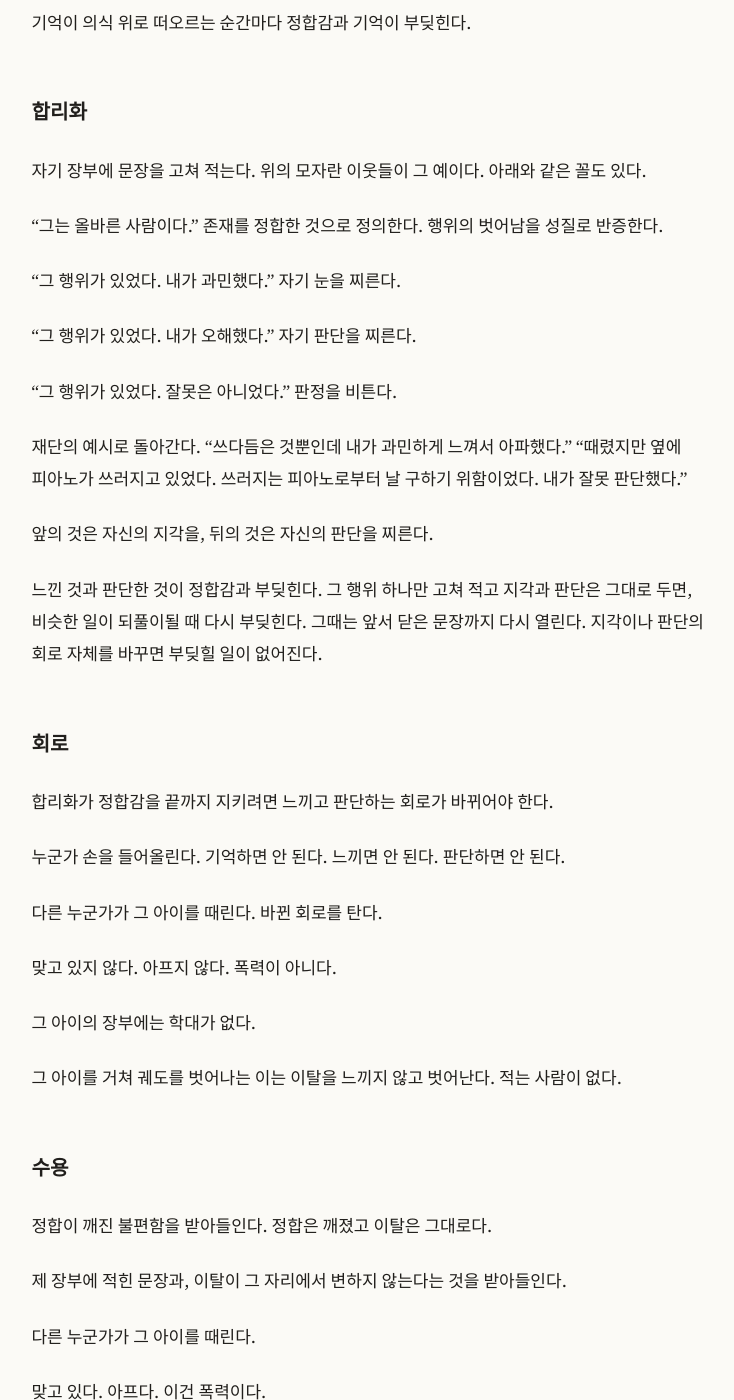
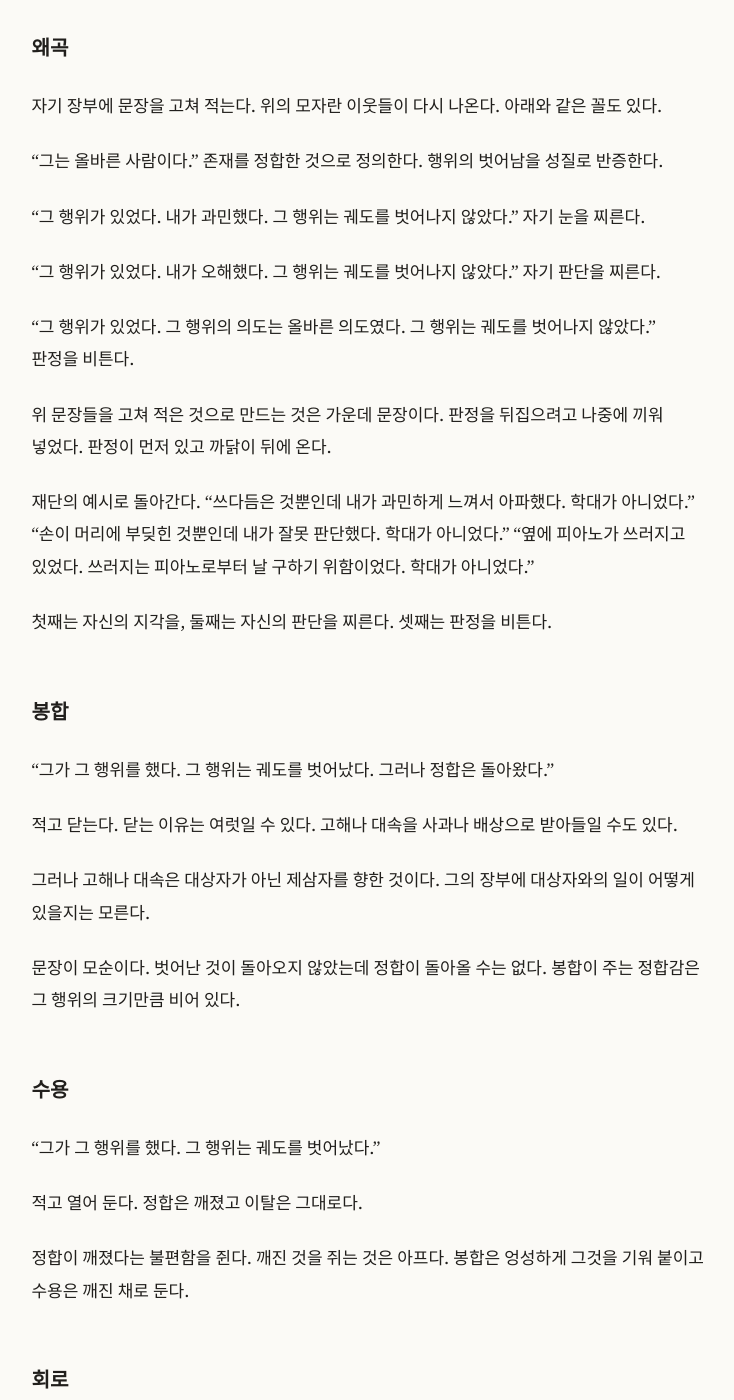
Before and after one commit to nonasking/essays, a Jekyll site: the page built from the-way-back/index.md, in a window 1280 px wide and 1400 px high, scrolled down 5822 px. Shown: the whole window, without its empty margins (271-1005 px from the left). Built offline with Jekyll 4.4.1, drawn with Linux system fonts in a browser that asks for light colours; some of the changed text lies outside the part shown.

Commit message:
The Way Back: revision (receiving side regrouped into 부인, 왜곡, 봉합, 수용, then 회로) (KR)
Co-Authored-By: Claude Opus 5.5 <noreply@anthropic.com>
Claude-Session: https://claude.ai/code/session_01BTGLPEX5bYYFg2Z8XzfYW8

```diff
--- a/the-way-back/index.md
+++ b/the-way-back/index.md
@@ -143,73 +143,77 @@ description: 궤도를 벗어난 것이 돌아오는 길. 풀어서 돌아오면
 
 그런 일을 겪을수록 대상자는 지목보다 눈을 감는 게 덜 다친다는 것을 배운다. 입을 다물면 찔리지 않는다. 제대로 봤지만 입이 막혔다는 것보다 잘못 봤다는 것이 받아들이기 편하다.
 
+대상자의 장부에도 문장이 있다. "그가 어떤 행위를 했다." "그 행위는 궤도를 벗어났다."
+
+행위자가 문장을 건네지 않으면 이 문장을 어떻게 할지는 대상자의 일이다.
+
 ## 부인
-
-대상자의 장부에도 문장이 있다. "그가 어떤 행위를 했다." "그 행위는 궤도를 벗어났다." 받지 못한 사과를 기다리는 동안, 이 문장을 어떻게 할지가 대상자의 일로 남는다. 행위자가 밖에서 하던 것을 대상자가 안에서 한다.
 
 자기 장부에 적힌 문장을 지운다.
 
-이탈이 없으면 정합감은 지켜진다. 그러나 어딘가에 적히지 않더라도 이탈은 실재한다.
-
-스스로의 기억을 없애서 정합감을 지키는 일이다.
+벗어난 일이 없다. 정합이 깨지지 않았으니 정합감은 지켜진다.
 
 기대어 살아야 하는 상대에게 당한 이는 그 일을 알지 않는 편이 살아남는 데 필요할 수 있다는 이론이 있다.
 
-그러나 기억은 사라지지 않고 의식 아래로 내려간다.
+그러나 적든 말든 이탈은 있다. 기억은 사라지지 않고 의식 아래로 내려간다.
 
 기억이 의식 위로 떠오르는 순간마다 정합감과 기억이 부딪힌다.
 
-## 합리화
+## 왜곡
 
-자기 장부에 문장을 고쳐 적는다. 위의 모자란 이웃들이 그 예이다. 아래와 같은 꼴도 있다.
+자기 장부에 문장을 고쳐 적는다. 위의 모자란 이웃들이 다시 나온다. 아래와 같은 꼴도 있다.
 
 "그는 올바른 사람이다." 존재를 정합한 것으로 정의한다. 행위의 벗어남을 성질로 반증한다.
 
-"그 행위가 있었다. 내가 과민했다." 자기 눈을 찌른다.
+"그 행위가 있었다. 내가 과민했다. 그 행위는 궤도를 벗어나지 않았다." 자기 눈을 찌른다.
 
-"그 행위가 있었다. 내가 오해했다." 자기 판단을 찌른다.
+"그 행위가 있었다. 내가 오해했다. 그 행위는 궤도를 벗어나지 않았다." 자기 판단을 찌른다.
 
-"그 행위가 있었다. 잘못은 아니었다." 판정을 비튼다.
+"그 행위가 있었다. 그 행위의 의도는 올바른 의도였다. 그 행위는 궤도를 벗어나지 않았다." 판정을 비튼다.
 
-재단의 예시로 돌아간다. "쓰다듬은 것뿐인데 내가 과민하게 느껴서 아파했다." "때렸지만 옆에 피아노가 쓰러지고 있었다. 쓰러지는 피아노로부터 날 구하기 위함이었다. 내가 잘못 판단했다."
+위 문장들을 고쳐 적은 것으로 만드는 것은 가운데 문장이다. 판정을 뒤집으려고 나중에 끼워 넣었다. 판정이 먼저 있고 까닭이 뒤에 온다.
 
-앞의 것은 자신의 지각을, 뒤의 것은 자신의 판단을 찌른다.
+재단의 예시로 돌아간다. "쓰다듬은 것뿐인데 내가 과민하게 느껴서 아파했다. 학대가 아니었다." "손이 머리에 부딪힌 것뿐인데 내가 잘못 판단했다. 학대가 아니었다." "옆에 피아노가 쓰러지고 있었다. 쓰러지는 피아노로부터 날 구하기 위함이었다. 학대가 아니었다."
 
-느낀 것과 판단한 것이 정합감과 부딪힌다. 그 행위 하나만 고쳐 적고 지각과 판단은 그대로 두면, 비슷한 일이 되풀이될 때 다시 부딪힌다. 그때는 앞서 닫은 문장까지 다시 열린다. 지각이나 판단의 회로 자체를 바꾸면 부딪힐 일이 없어진다.
+첫째는 자신의 지각을, 둘째는 자신의 판단을 찌른다. 셋째는 판정을 비튼다.
+
+## 봉합
+
+"그가 그 행위를 했다. 그 행위는 궤도를 벗어났다. 그러나 정합은 돌아왔다."
+
+적고 닫는다. 닫는 이유는 여럿일 수 있다. 고해나 대속을 사과나 배상으로 받아들일 수도 있다.
+
+그러나 고해나 대속은 대상자가 아닌 제삼자를 향한 것이다. 그의 장부에 대상자와의 일이 어떻게 있을지는 모른다.
+
+문장이 모순이다. 벗어난 것이 돌아오지 않았는데 정합이 돌아올 수는 없다. 봉합이 주는 정합감은 그 행위의 크기만큼 비어 있다.
+
+## 수용
+
+"그가 그 행위를 했다. 그 행위는 궤도를 벗어났다."
+
+적고 열어 둔다. 정합은 깨졌고 이탈은 그대로다.
+
+정합이 깨졌다는 불편함을 쥔다. 깨진 것을 쥐는 것은 아프다. 봉합은 엉성하게 그것을 기워 붙이고 수용은 깨진 채로 둔다.
 
 ## 회로
 
-합리화가 정합감을 끝까지 지키려면 느끼고 판단하는 회로가 바뀌어야 한다.
+느낀 것과 판단한 것이 정합감과 부딪힌다. 그 행위 하나만 고쳐 적고 지각과 판단은 그대로 두면 비슷한 일이 되풀이될 때 다시 부딪힌다. 그때는 앞서 닫은 문장까지 다시 열린다.
 
-누군가 손을 들어올린다. 기억하면 안 된다. 느끼면 안 된다. 판단하면 안 된다.
+부인과 왜곡이 정합감을 끝까지 지키려면 느끼고 판단하는 회로 자체가 바뀌어야 한다. 회로가 바뀌면 부딪힐 일이 없어진다.
 
-다른 누군가가 그 아이를 때린다. 바뀐 회로를 탄다.
+누군가 손을 들어올린다. 바뀐 회로를 탄다.
 
 맞고 있지 않다. 아프지 않다. 폭력이 아니다.
 
-그 아이의 장부에는 학대가 없다.
+그 아이의 장부에는 자기가 학대받는다는 문장이 적힐 수 없다.
 
-그 아이를 거쳐 궤도를 벗어나는 이는 이탈을 느끼지 않고 벗어난다. 적는 사람이 없다.
+그 아이를 거쳐 궤도를 벗어나는 이는 이탈을 느끼지 않고 벗어난다.
 
-## 수용
+누군가 손을 들어올린다. 문장을 쥔 아이의 회로는 바뀌지 않았다.
 
-정합이 깨진 불편함을 받아들인다. 정합은 깨졌고 이탈은 그대로다.
+맞고 있다. 아프다. 폭력이다.
 
-제 장부에 적힌 문장과, 이탈이 그 자리에서 변하지 않는다는 것을 받아들인다.
-
-다른 누군가가 그 아이를 때린다.
-
-맞고 있다. 아프다. 이건 폭력이다.
-
-보이기만 하고 보지 못하던 존재가 보는 존재가 된다. 지각을 되찾는다.
-
-판단되기만 하고 판단하지 못하던 존재가 판단하는 존재가 된다. 판단을 되찾는다.
-
-적히기만 하고 적지 못하던 존재가 적는 존재가 된다. 기억을 되찾는다.
-
-문장을 버린 동안은 대상으로 머문다. 문장을 쥔 동안은 주체다.
-
-버렸던 이도 다시 쥘 수 있다. 버린 문장을 다시 쥐면 둘이 함께 돌아온다. 정합이 깨졌다는 불편함과 주체의 자리.
+문장을 버린 동안은 대상으로 머문다. 문장을 쥔 동안은 주체다. 쥐어서 가지는 것은 모자란 정합감과 주체의 자리다.
 
 문장을 쥔 이를 거친 이탈은 적힌다.
 
```
